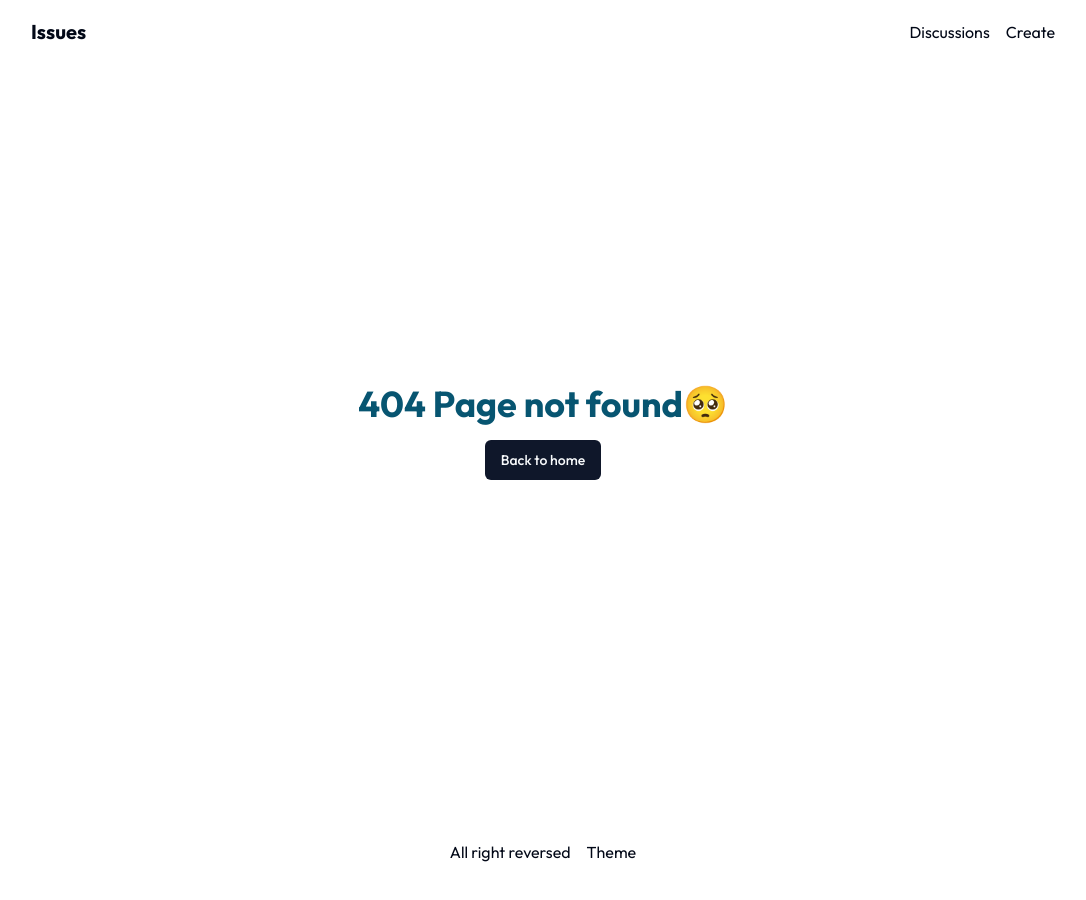
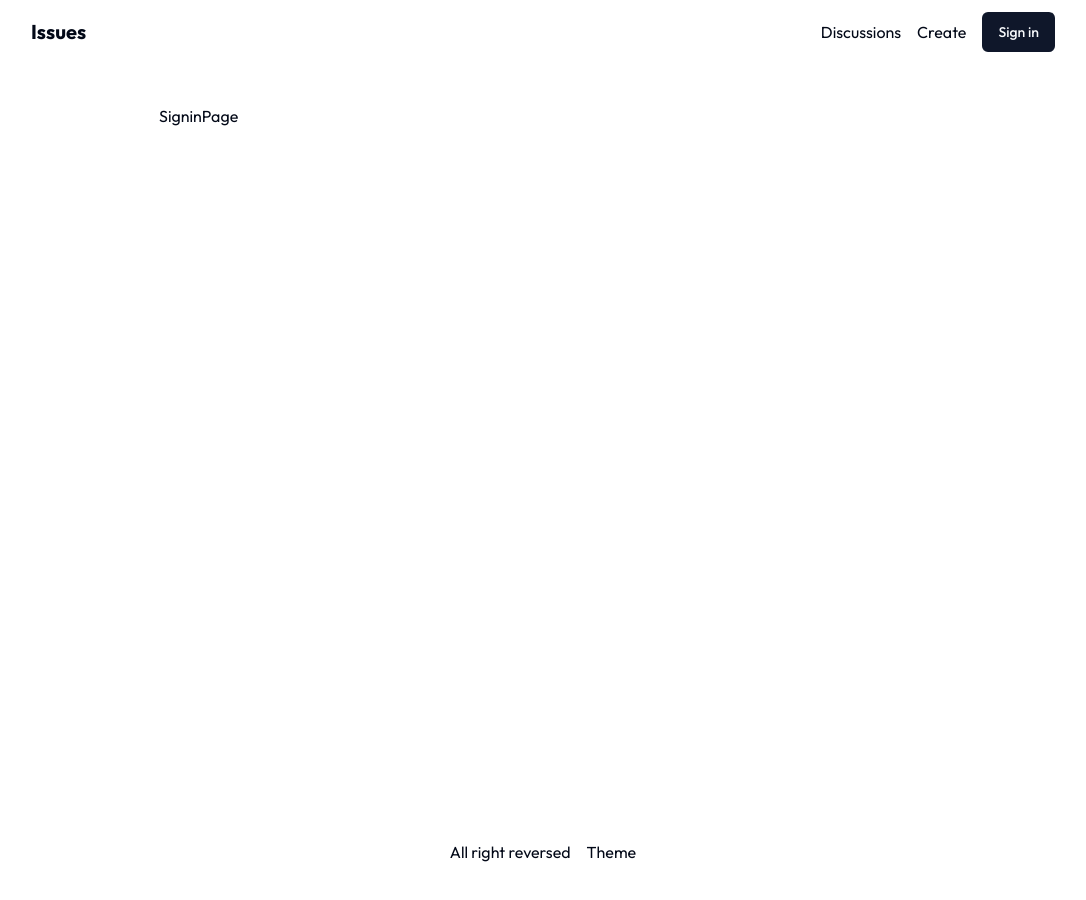
Before and after one commit to rejaulkariim/issue-connect-client, a Next.js app: page /user/sign-in in a window 1280 px wide. Before the commit this address had no page. Shown: the top 900 px of the page, without its empty margins (97-1183 px from the left). Built offline with nearby package versions, Linux system fonts and the light colour scheme.

Commit message:
added sign-in, sign-up route

```diff
--- /dev/null
+++ b/app/(user)/user/(auth)/sign-in/page.tsx
@@ -0,0 +1,9 @@
+const SigninPage = () => {
+  return (
+    <main className="wrapper section-padding min-h-[calc(100vh-4rem)]">
+      SigninPage
+    </main>
+  );
+};
+
+export default SigninPage;
--- /dev/null
+++ b/app/(user)/user/(auth)/sign-up/page.tsx
@@ -0,0 +1,9 @@
+const SignUpPage = () => {
+  return (
+    <main className="wrapper section-padding min-h-[calc(100vh-4rem)]">
+      SignUpPage
+    </main>
+  );
+};
+
+export default SignUpPage;
--- a/components/shared/Navbar.tsx
+++ b/components/shared/Navbar.tsx
@@ -1,4 +1,5 @@
 import Link from "next/link";
+import { Button } from "../ui/button";
 
 const Navbar = () => {
   return (
@@ -20,6 +21,11 @@ const Navbar = () => {
           <li>
             <Link href="/">Create</Link>
           </li>
+          <li>
+            <Link href="/user/sign-in">
+              <Button>Sign in</Button>
+            </Link>
+          </li>
         </ul>
       </nav>
     </header>
```
